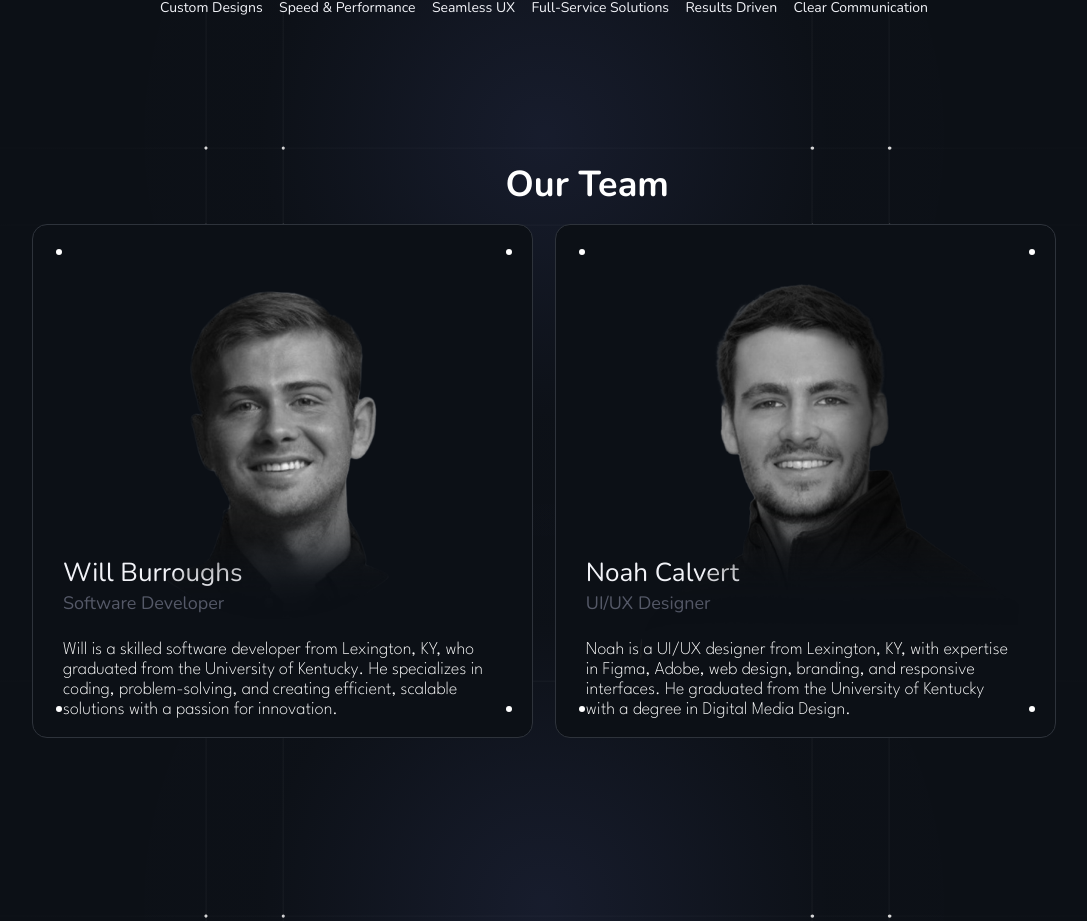
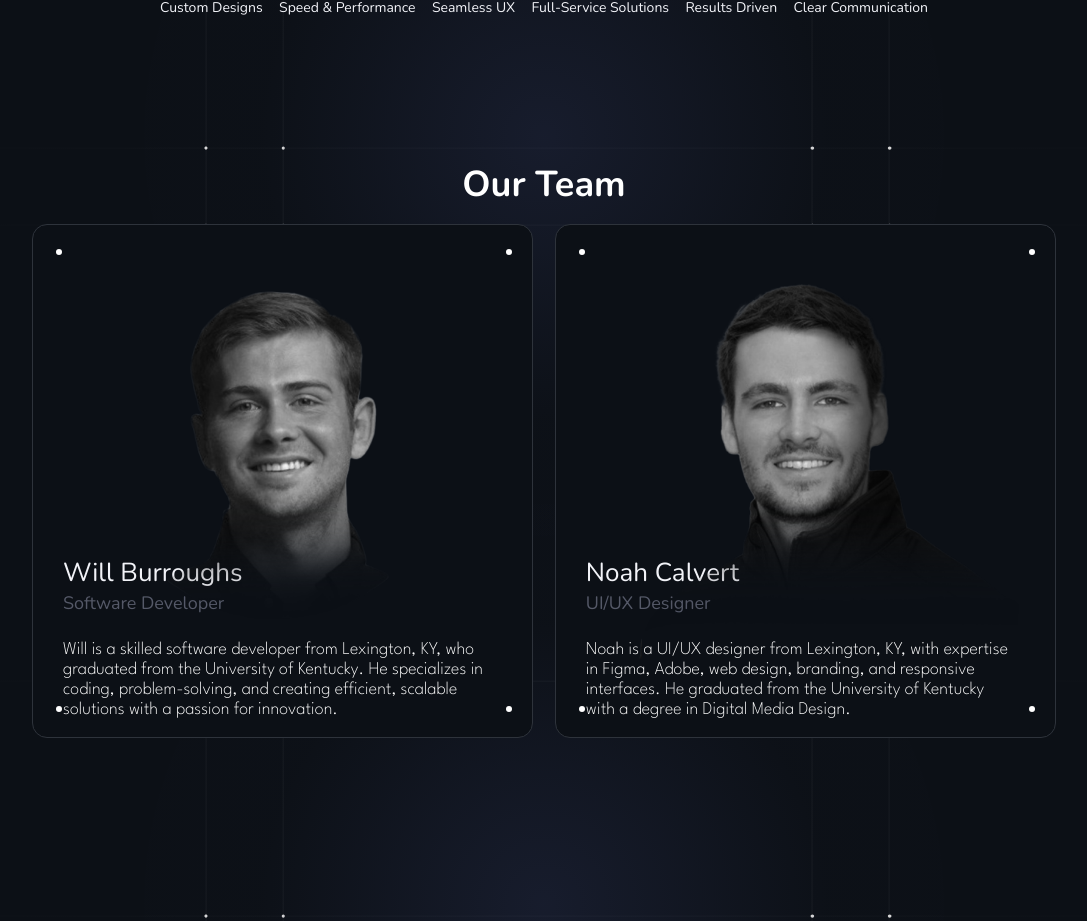
Before and after one commit to WillCBurroughs/bcsolutions, a React (Create React App) app: page / in a window 1280 px wide. Shown: the part 1776-2697 px from the top of the page, without its empty margins (96-1183 px from the left). Built offline with nearby package versions, Linux system fonts and the light colour scheme.

Commit message:
Center align our Team

```diff
--- a/src/components/atoms/OurTeam.js
+++ b/src/components/atoms/OurTeam.js
@@ -3,7 +3,9 @@ import '../../index.css'
 
 function OurTeam() {
   return (
-    <h3 className='OurTeam' id="team"> Our Team</h3>
+    <div className='centerAlignOurTeam'>
+      <h3 className='OurTeam' id="team"> Our Team</h3>
+    </div>
   );
 }
 
--- a/src/index.css
+++ b/src/index.css
@@ -397,13 +397,20 @@ code {
   height: 100%;
 }
 
+.centerAlignOurTeam {
+  position: absolute;
+  top: 1900px;
+  display: flex;
+  justify-content: center;
+  align-items: center;
+  text-align: center;
+  width: 100vw;
+}
+
 .OurTeam {
   font-family: "Nunito";
   font-size: 36px;
   color: white;
-  position: absolute;
-  top: 1900px;
-  left: 47%;
 }
 
 .OurTeamDesktop {
```
